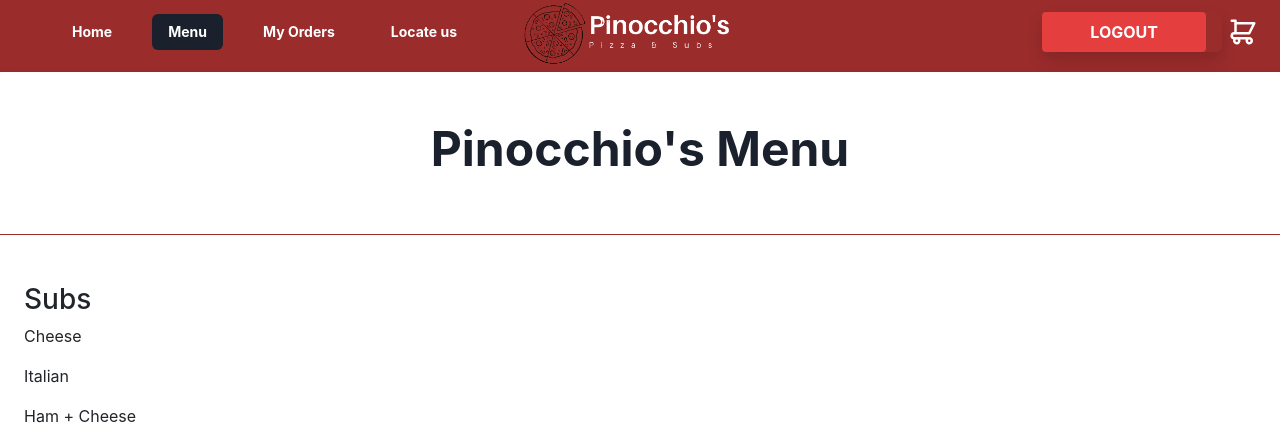
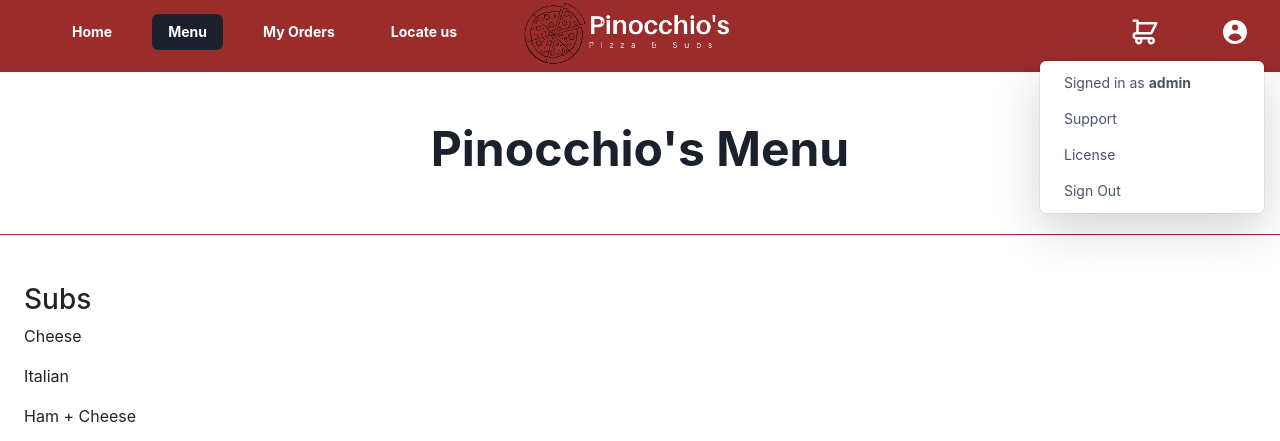
Before and after one commit to egehurturk/Pinnochio-Pizzeria, a Django app: page /menu/ in a window 1280 px wide. Shown: the top 441 px of the page. Run offline with Django 3.2, Linux system fonts and the light colour scheme; a user stored in the database is signed in; data comes from the database, SQL or seed files in the repository; style sheets or scripts are compiled from the project's sources; parts of the project's set-up code (start-up, migrations or seed data) failed here and were passed over; some libraries are stand-ins or nearby versions.

Commit message:
Logout button is now a dropdown

```diff
--- a/orders/templates/orders/menu.html
+++ b/orders/templates/orders/menu.html
@@ -36,14 +36,40 @@
                 <img src="{% static 'orders/img/pizza.png' %}" alt="Logo" class="absolute mx-auto left-0 right-0 h-64 media" style="text-align: center">
               <div class="absolute inset-y-0 right-0 flex items-center pr-2 sm:static sm:inset-auto sm:ml-6 sm:pr-0">
                   {% if user.is_authenticated %}
-                      <div class="inline-flex rounded-md shadow border-none">
-                            <a href="{% url 'logout' %}" class="bg-red-600 rounded px-5 py-2 text-white font-bold h-10 mr-3 uppercase">
-                                logout
-                             </a>
-                      </div>
-                      <button class="p-1 border-2 border-transparent text-gray-400 rounded-full hover:text-white focus:outline-none focus:text-white focus:bg-red-700 transition duration-150 ease-in-out" aria-label="Notifications">
+                      <button class="mr-5 p-1 border-2 border-transparent text-gray-400 rounded-full hover:text-white focus:outline-none focus:text-white focus:bg-red-700 transition duration-150 ease-in-out" aria-label="Notifications">
                         <svg xmlns="http://www.w3.org/2000/svg" viewBox="0 0 24 24" width="30" height="30"><path class="heroicon-ui" fill="#fff" d="M17 16a3 3 0 1 1-2.83 2H9.83a3 3 0 1 1-5.62-.1A3 3 0 0 1 5 12V4H3a1 1 0 1 1 0-2h3a1 1 0 0 1 1 1v1h14a1 1 0 0 1 .9 1.45l-4 8a1 1 0 0 1-.9.55H5a1 1 0 0 0 0 2h12zM7 12h9.38l3-6H7v6zm0 8a1 1 0 1 0 0-2 1 1 0 0 0 0 2zm10 0a1 1 0 1 0 0-2 1 1 0 0 0 0 2z"/></svg>
-                    </button>
+                      </button>
+
+                     <div class="relative inline-block text-left z-10">
+                          <div>
+                            <span class="rounded-md">
+                              <button class="mr-2 dropbtn p-1 border-2 border-transparent text-white rounded-full hover:text-white focus:outline-none focus:text-white focus:bg-red-700 transition duration-150 ease-in-out" aria-label="Notifications">
+                                    <svg fill="currentColor" viewBox="0 0 20 20" width="30" height="30"><path fill-rule="evenodd" d="M18 10a8 8 0 11-16 0 8 8 0 0116 0zm-6-3a2 2 0 11-4 0 2 2 0 014 0zm-2 4a5 5 0 00-4.546 2.916A5.986 5.986 0 0010 16a5.986 5.986 0 004.546-2.084A5 5 0 0010 11z" clip-rule="evenodd"></path></svg>
+                              </button>
+                            </span>
+                          </div>
+
+                          <!--
+                            Dropdown panel, show/hide based on dropdown state.
+
+                            Entering: "transition ease-out duration-100"
+                              From: "transform opacity-0 scale-95"
+                              To: "transform opacity-100 scale-100"
+                            Leaving: "transition ease-in duration-75"
+                              From: "transform opacity-100 scale-100"
+                              To: "transform opacity-0 scale-95"
+                          -->
+                          <div class="origin-top-right absolute right-0 mt-2 w-56 rounded-md shadow-lg dropdown-content" id="myDropdown">
+                            <div class="rounded-md bg-white shadow-xs">
+                              <div class="py-1">
+                                <a href="#" class="block px-4 py-2 text-sm leading-5 text-gray-700 hover:bg-gray-100 hover:text-gray-900 focus:outline-none focus:bg-gray-100 focus:text-gray-900">Signed in as <span class="font-bold">{{ user.get_username }}</span></a>
+                                <a href="https://github.com/egehurturk" class="block px-4 py-2 text-sm leading-5 text-gray-700 hover:bg-gray-100 hover:text-gray-900 focus:outline-none focus:bg-gray-100 focus:text-gray-900">Support</a>
+                                <a href="#" class="block px-4 py-2 text-sm leading-5 text-gray-700 hover:bg-gray-100 hover:text-gray-900 focus:outline-none focus:bg-gray-100 focus:text-gray-900">License</a>
+                                <a href="{% url 'logout' %}" class="block px-4 py-2 text-sm leading-5 text-gray-700 hover:bg-gray-100 hover:text-gray-900 focus:outline-none focus:bg-gray-100 focus:text-gray-900">Sign Out</a>
+                              </div>
+                            </div>
+                          </div>
+                        </div>
                   {% else %}
                       <div class="inline-flex rounded-md shadow border-none">
                             <a href="{% url 'login' %}" class="bg-red-600 rounded px-5 py-2 text-white font-bold h-10 mr-3 uppercase">
@@ -140,7 +166,6 @@
           </ul>
       {% endfor %}
 
-
       </div>
     </div>
 {% endblock %}
```
Also changed, not shown: orders/templates/orders/locate.html (+33 -7 lines).
